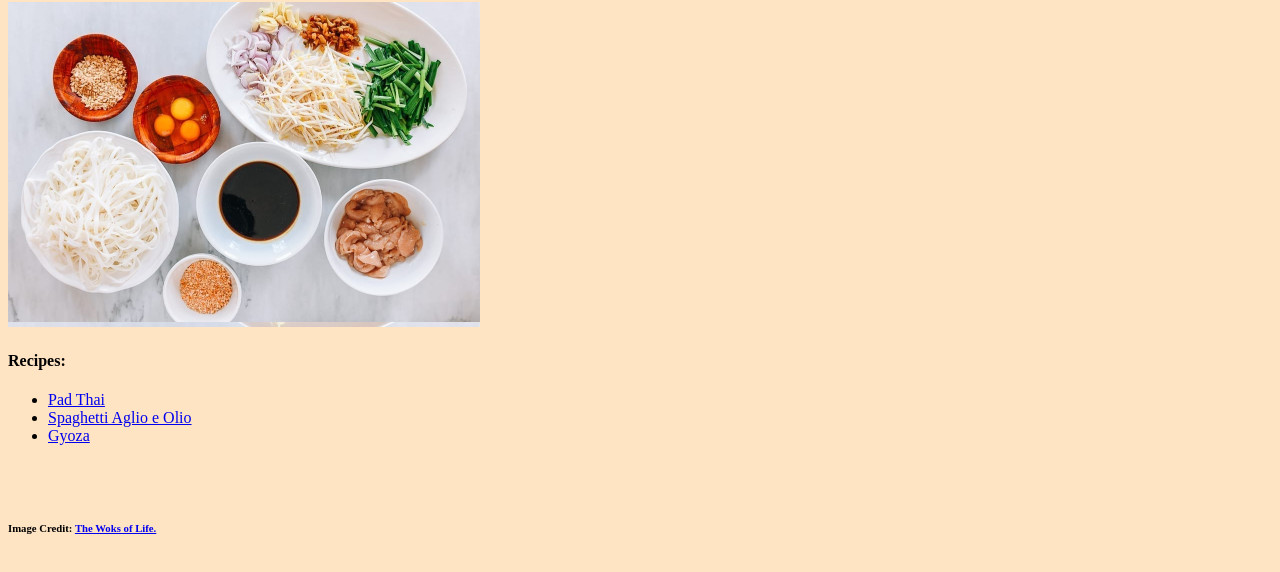
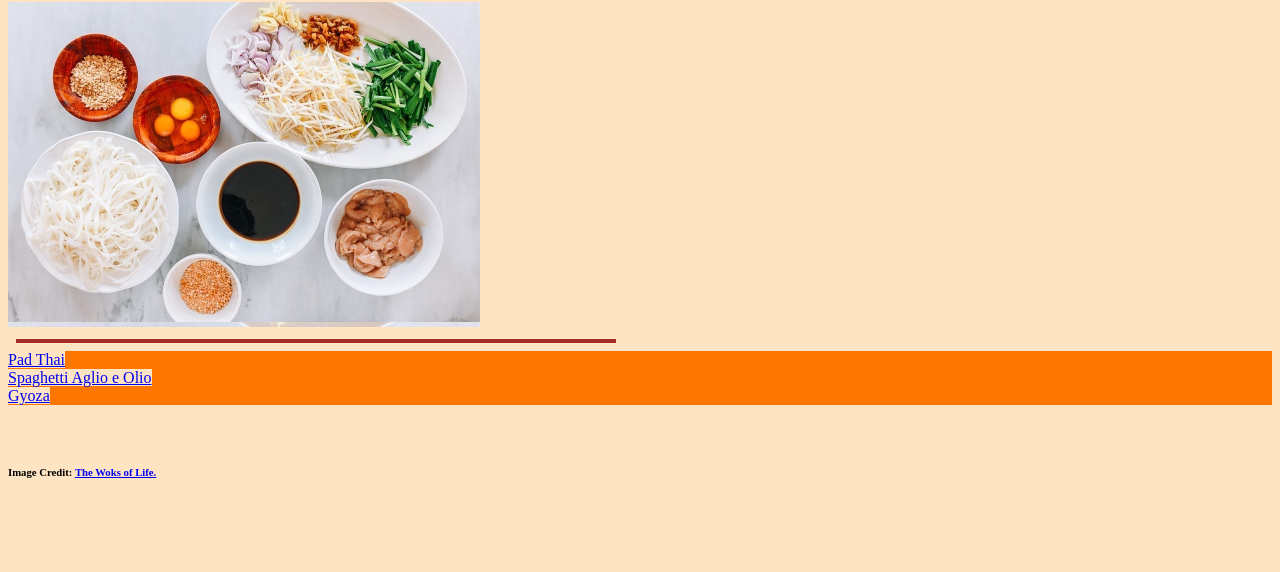
Before and after one commit to francis-debug/odin-recipes, a plain HTML site: page index.html in a window 1280 px wide. Shown: the part 78-650 px from the top of the page. Drawn offline with Linux system fonts and the light colour scheme.

Commit message:
Mess around with <div> and boxes
Create problems to fix later
Familiarize with <div>

```diff
--- a/index.html
+++ b/index.html
@@ -13,14 +13,14 @@
         <img class="center" src="./images/pad-thai-ingredients.jpg" alt="Pad Thai Ingredients" width="471.5" height="325">
         <br>
 
-        <h4>Recipes:</h4>
-        <ul>
-            <li><a href="recipes/pad-thai.html">Pad Thai</a></li>
-            <li><a href="recipes/spaghetti-aglio-olio.html">Spaghetti Aglio e Olio</a></li>
-            <li><a href="recipes/gyoza.html">Gyoza</a></li>
-        </ul>
-        <br>
-        <br>
-        <h6>Image Credit: <a href='https://thewoksoflife.com/pad-thai/'>The Woks of Life.</a></h6>
+        <div class="recipes-container"></div>
+
+            <div class="recipe-link"><a href="recipes/pad-thai.html">Pad Thai</a></div>
+            <div class="recipe-link"><a href="recipes/spaghetti-aglio-olio.html">Spaghetti Aglio e Olio</a></div>
+            <div class="recipe-link"><a href="recipes/gyoza.html">Gyoza</a></div>
+                <br>
+            <br>
+            <h6>Image Credit: <a href='https://thewoksoflife.com/pad-thai/'>The Woks of Life.</a></h6>
+        </div>
 </body>
 </html>
--- a/style.css
+++ b/style.css
@@ -1,6 +1,7 @@
 * {
     font-family: "Times New Roman", Times, serif;
     background-color: bisque;
+    box-sizing: border-box;
 }
 
 .center {
@@ -11,3 +12,19 @@ img {
     max-width: 100%;
     height: auto;
   }
+
+.recipes-container {
+    background-color: brown;
+    padding: 2px;
+    border: 12px;
+    border-width: 12px;
+    border-color: black;
+    margin: 8px;
+    max-width: 600px;
+}
+
+.recipe-link {
+    background-color: rgb(253, 118, 0);
+    border-color: black;
+    ;
+}
```
